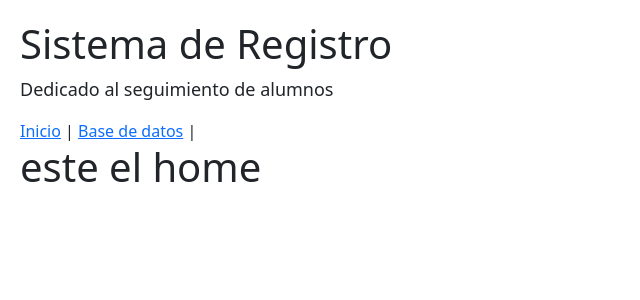
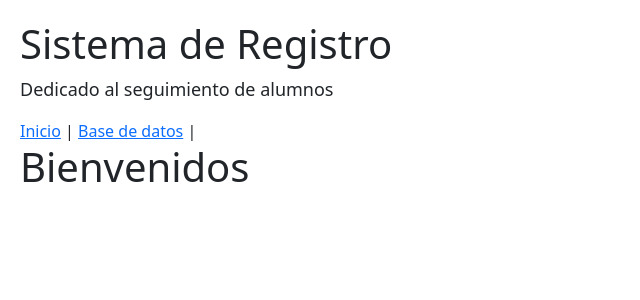
Before and after one commit to rloayzaf/api-examen, a Flask app: page /home in a window 1280 px wide. Shown: the top 300 px of the page, without its empty margins (0-640 px from the left). Run offline with Flask 3, Linux system fonts and the light colour scheme.

Commit message:
Algunos avances 2

```diff
--- a/templates/home.html
+++ b/templates/home.html
@@ -1,5 +1,5 @@
 {% extends "base.html" %}
 
 {% block content %}
-<h1>este el home</h1>
+<h1>Bienvenidos</h1>
 {% endblock %}
```
Also changed, not shown: README.md.
